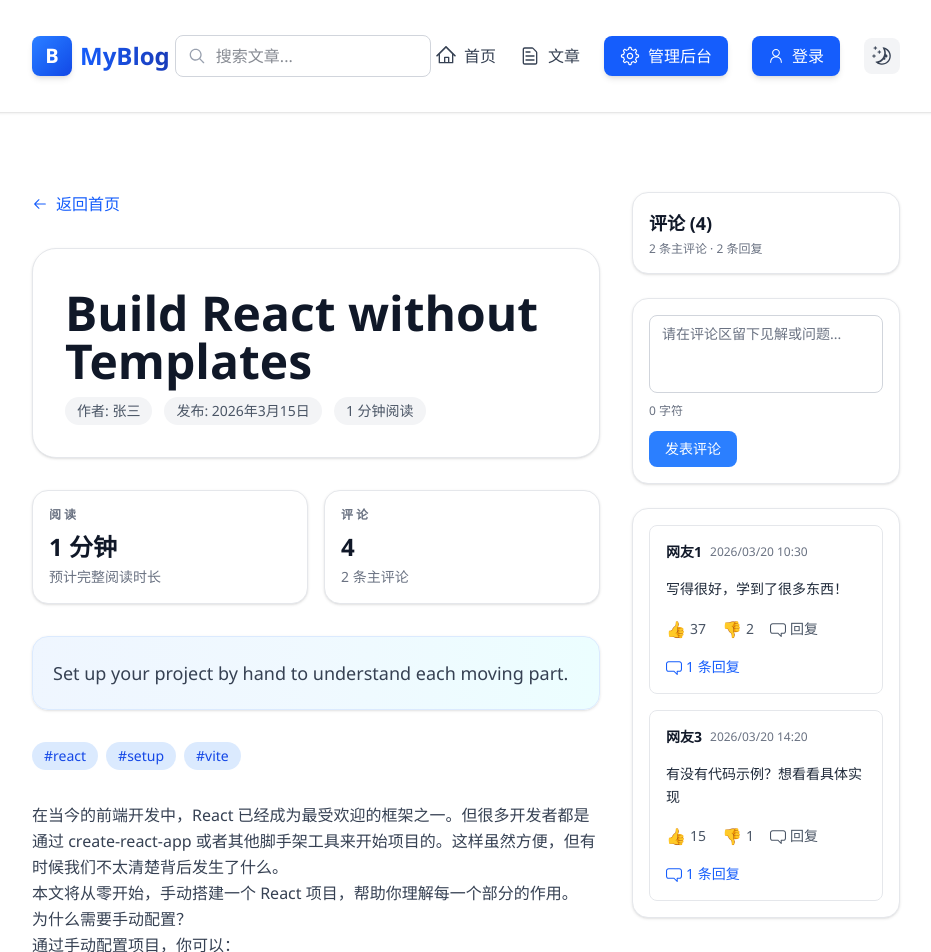
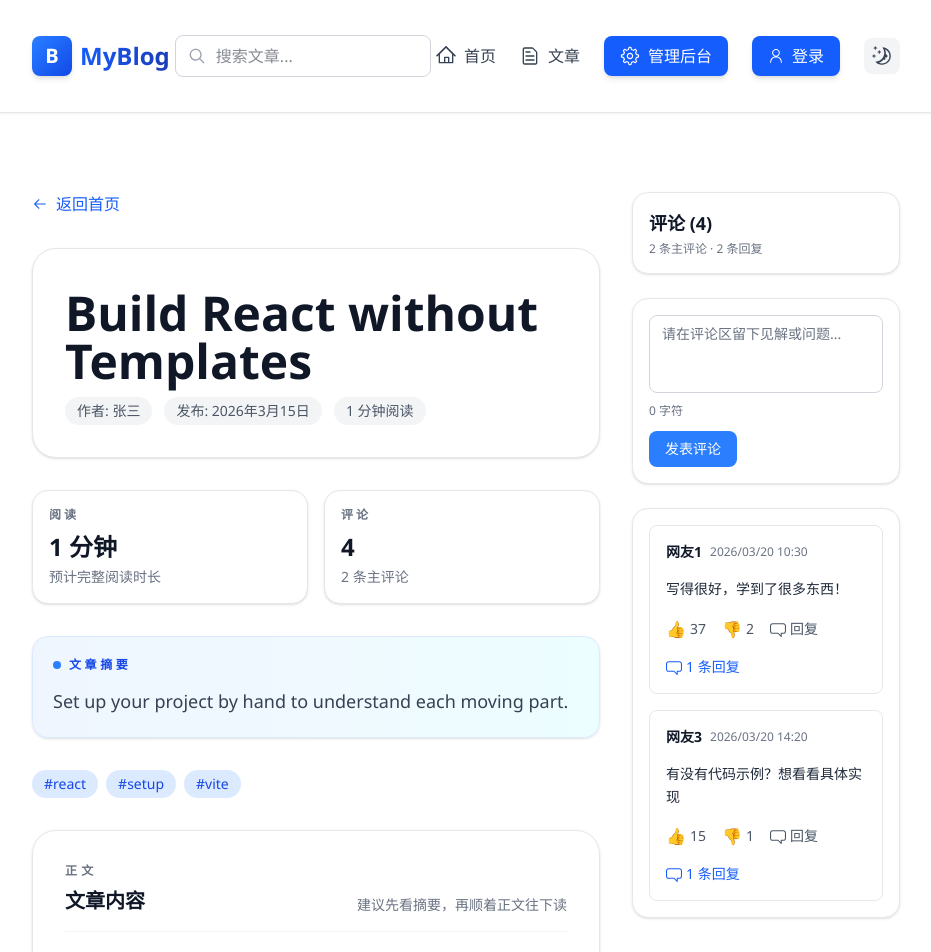
Before and after one commit to BqLee-AI/blog-FE, a React (Vite) app: page /article/1 in a window 1280 px wide. Shown: the top 952 px of the page, without its empty margins (174-1105 px from the left). Built offline with nearby package versions, Linux system fonts and the light colour scheme.

Commit message:
feat: 优化文章详情页内容层级

```diff
--- a/src/pages/ArticleDetailPage.tsx
+++ b/src/pages/ArticleDetailPage.tsx
@@ -167,9 +167,15 @@ export default function ArticleDetailPage() {
         </section>
 
         {/* 摘要 */}
-        <div className="bg-gradient-to-r from-blue-50 via-sky-50 to-cyan-50 dark:from-blue-900/20 dark:via-sky-900/10 dark:to-cyan-900/10 border border-blue-100 dark:border-blue-900/30 p-5 mb-8 rounded-2xl shadow-sm">
-          <p className="text-gray-700 dark:text-gray-300 text-lg leading-8">{currentPost.summary}</p>
-        </div>
+        <section className="mb-8 rounded-2xl border border-blue-100 dark:border-blue-900/30 bg-gradient-to-r from-blue-50 via-sky-50 to-cyan-50 dark:from-blue-900/20 dark:via-sky-900/10 dark:to-cyan-900/10 p-5 shadow-sm">
+          <div className="mb-3 flex items-center gap-2 text-xs font-bold tracking-[0.3em] uppercase text-blue-700 dark:text-blue-300">
+            <span className="h-2 w-2 rounded-full bg-blue-500" />
+            文章摘要
+          </div>
+          <p className="text-lg leading-8 text-gray-700 dark:text-gray-300">
+            {currentPost.summary}
+          </p>
+        </section>
 
         {/* 标签 */}
         {currentPost.tags.length > 0 && (
@@ -186,18 +192,30 @@ export default function ArticleDetailPage() {
         )}
 
         {/* 文章内容 */}
-        <div className="prose prose-lg max-w-none mb-12">
+        <section className="mb-12 rounded-3xl border border-gray-200 dark:border-gray-800 bg-white dark:bg-gray-900 p-6 shadow-sm md:p-8">
+          <div className="mb-6 flex items-end justify-between gap-4 border-b border-gray-100 dark:border-gray-800 pb-4">
+            <div>
+              <p className="text-xs font-bold tracking-[0.35em] uppercase text-gray-500 dark:text-gray-400 mb-2">
+                正文
+              </p>
+              <h2 className="text-xl font-bold text-gray-900 dark:text-white">文章内容</h2>
+            </div>
+            <p className="hidden text-sm text-gray-500 dark:text-gray-400 md:block">
+              建议先看摘要，再顺着正文往下读
+            </p>
+          </div>
+
           {currentPost.content ? (
-            <div
-              className="text-gray-700 dark:text-gray-300 leading-relaxed prose-headings:text-gray-900 dark:prose-headings:text-white prose-p:leading-8 prose-strong:text-gray-900 dark:prose-strong:text-white prose-a:text-blue-600 dark:prose-a:text-blue-400"
+            <article
+              className="prose prose-lg max-w-none text-gray-700 dark:text-gray-300 prose-headings:text-gray-900 dark:prose-headings:text-white prose-p:leading-8 prose-p:mb-5 prose-strong:text-gray-900 dark:prose-strong:text-white prose-a:text-blue-600 dark:prose-a:text-blue-400 prose-img:rounded-2xl prose-img:shadow-sm prose-img:my-6 prose-blockquote:border-blue-400 prose-blockquote:text-gray-600 dark:prose-blockquote:text-gray-300"
               dangerouslySetInnerHTML={{ __html: currentPost.content }}
             />
           ) : (
-            <div className="bg-gray-50 dark:bg-gray-800 p-8 rounded-lg text-center text-gray-500 dark:text-gray-400">
+            <div className="rounded-2xl border border-dashed border-gray-200 dark:border-gray-700 bg-gray-50 dark:bg-gray-800 p-8 text-center text-gray-500 dark:text-gray-400">
               <p>暂无详细内容</p>
             </div>
           )}
-        </div>
+        </section>
 
         {/* 底部导航 */}
         <div className="border-t dark:border-gray-700 pt-8">
```
